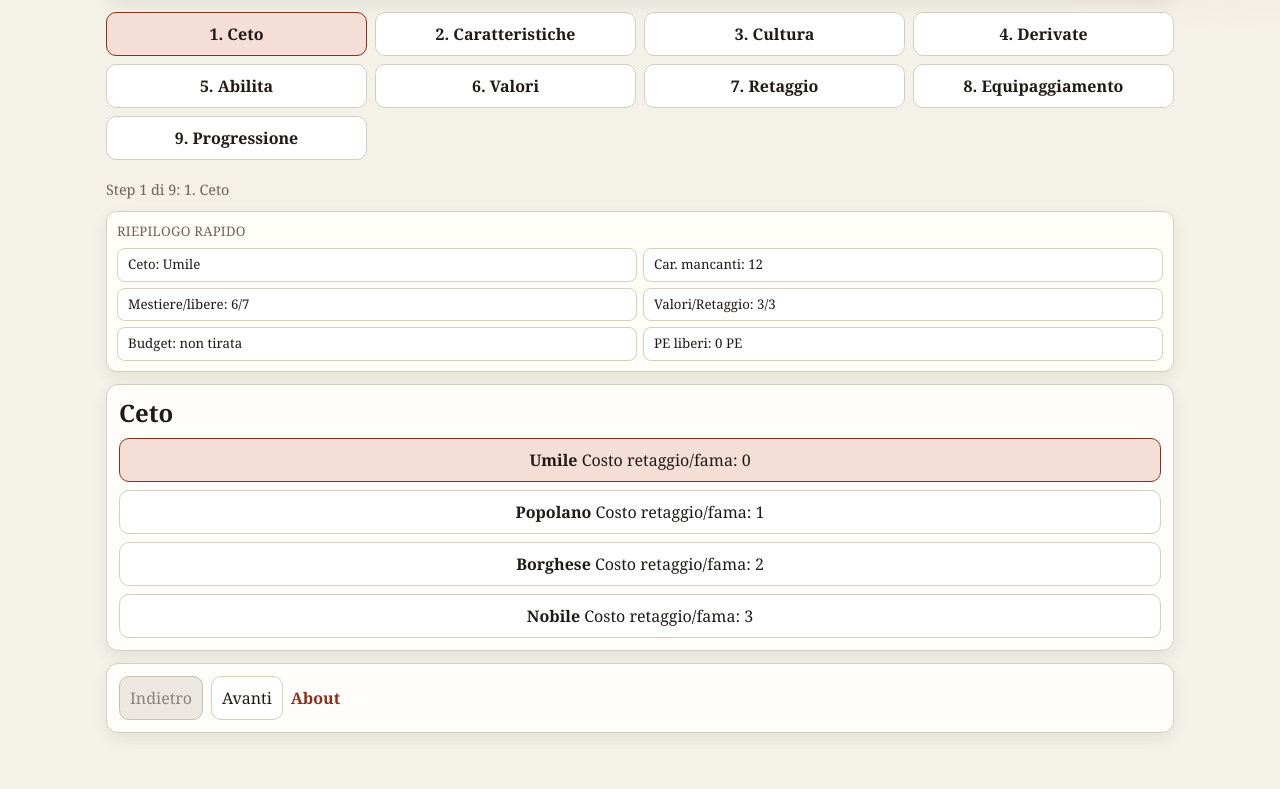
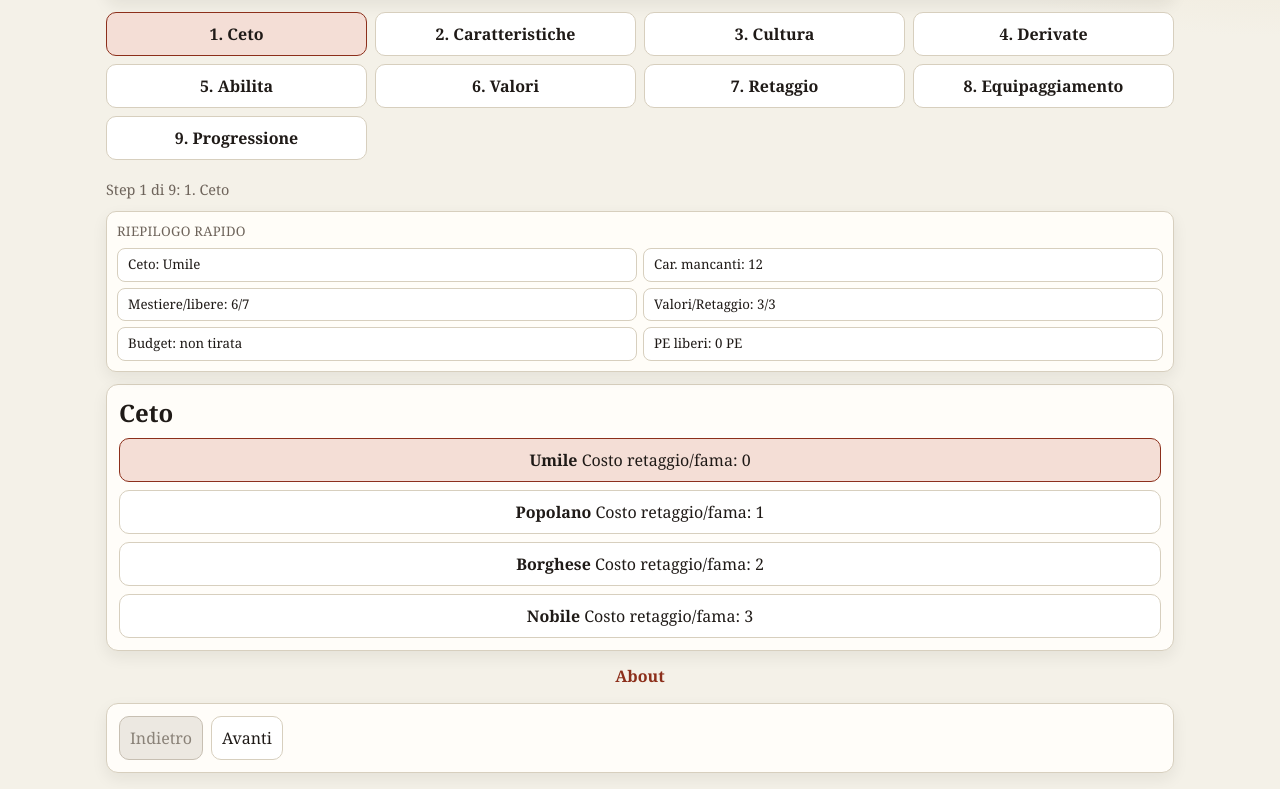
Before and after one commit to federicomorando/create.swordrpg.com, a plain HTML site: page index.html in a window 1280 px wide. Shown: the part 211-1000 px from the top of the page. Before the commit the page ends 960 px from the top, so only its background shows below. Drawn offline with Linux system fonts and the light colour scheme.

Commit message:
feat(ui): move About link below page content
- remove About link from floating footer controls

- place About link in normal page flow under main panel

```diff
--- a/src/main.js
+++ b/src/main.js
@@ -579,11 +579,11 @@ function render() {
       <section class="panel">
         ${renderStepContent(allowedValori, allSkills)}
       </section>
+      <p class="page-end-link"><a href="./about.html">About</a></p>
 
       <footer class="footer">
         <button data-action="prev-step" ${state.step === 1 ? "disabled" : ""}>Indietro</button>
         <button data-action="next-step" ${state.step === 9 || !validation.ok ? "disabled" : ""}>Avanti</button>
-        <a class="footer-link" href="./about.html">About</a>
         ${validation.ok ? "" : `<span class="warn" aria-live="polite">${validation.msg}</span>`}
       </footer>
     </main>
--- a/styles/app.css
+++ b/styles/app.css
@@ -348,14 +348,20 @@ button {
   backdrop-filter: blur(8px);
 }
 
+.page-end-link {
+  margin: 2px 0 4px;
+  text-align: center;
+}
+
+.page-end-link a,
 .footer-link {
-  grid-column: 1 / -1;
-  justify-self: center;
   color: var(--accent);
   font-weight: 600;
   text-decoration: none;
 }
 
+.page-end-link a:hover,
+.page-end-link a:focus-visible,
 .footer-link:hover,
 .footer-link:focus-visible {
   text-decoration: underline;
@@ -488,11 +494,6 @@ select:focus-visible {
     backdrop-filter: none;
   }
 
-  .footer-link {
-    grid-column: auto;
-    justify-self: auto;
-  }
-
   .warn {
     grid-column: auto;
     font-size: 0.88rem;
```
